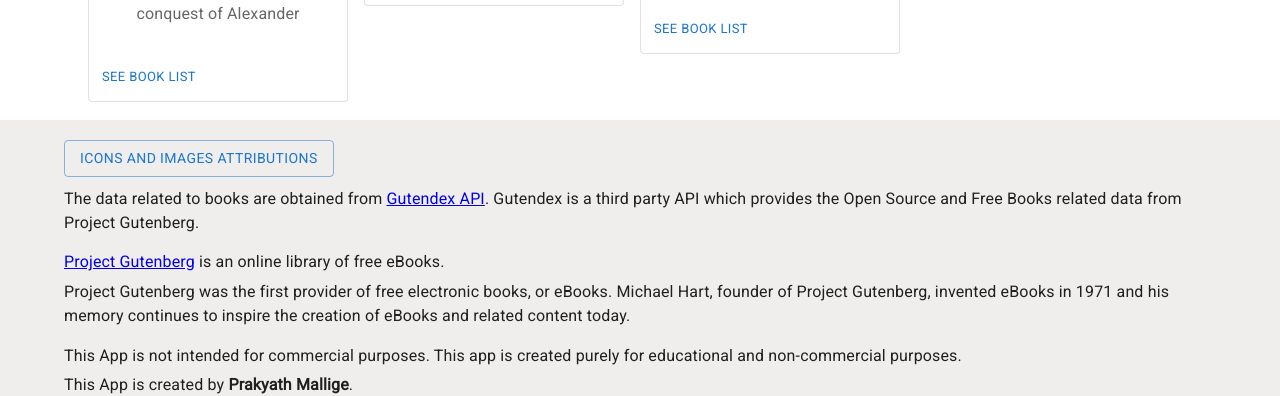
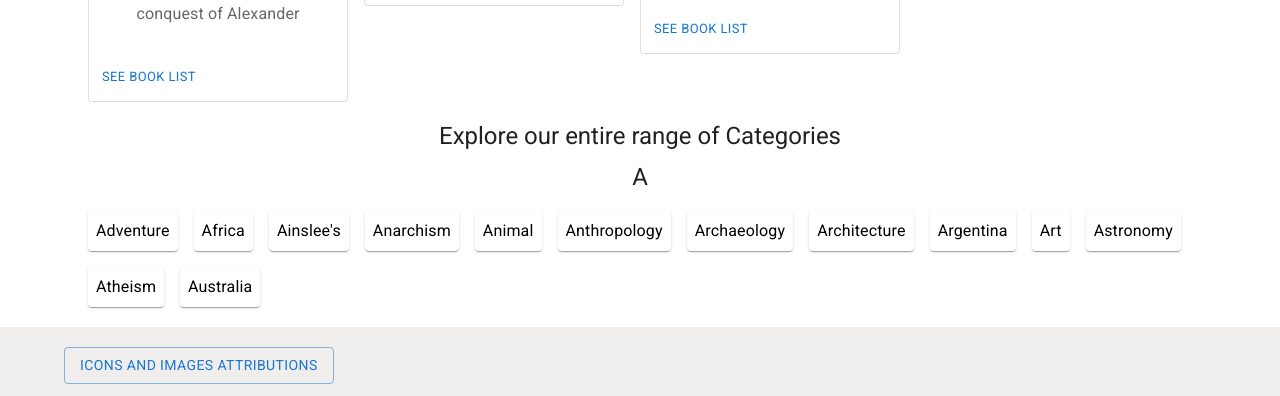
Before and after one commit to pmallige-dev/React-Books-Explorer, a React (Create React App) app: page / in a window 1280 px wide. Shown: the part 1440-1836 px from the top of the page. Built offline with nearby package versions, Linux system fonts and the light colour scheme; a web font is replaced by a local one.

Commit message:
Added all categories components and A List

```diff
--- /dev/null
+++ b/src/components/allCategoriesListButton/AllCategoriesListButton.component.jsx
@@ -0,0 +1,16 @@
+import { Card, Container } from "@mui/material";
+import { Fragment } from "react";
+import { allCategoriesList } from "../../data/allCategories";
+import AllCategoryButtonGroup from "../allCategoryButtonGroup/AllCategoryButtonGroup.component";
+
+const AllCategoriesListComponent = () => {
+    const { aList } = allCategoriesList;
+
+    return (
+        <div style={{paddingBottom: '20px'}}>
+            <AllCategoryButtonGroup Alphabet="A" alphabetListArray={aList} />
+        </div>
+    )
+}
+
+export default AllCategoriesListComponent;
--- /dev/null
+++ b/src/components/allCategoryButtonGroup/AllCategoryButtonGroup.component.jsx
@@ -0,0 +1,28 @@
+import { Card, CardContent, Container, Typography, Stack, Grid } from "@mui/material";
+import { Fragment } from "react";
+import AllCategoryButtons from "../allCategoryButtons/AllCategoryButtons.component";
+import Masonry from "@mui/lab/Masonry";
+
+const AllCategoryButtonGroup = ({ Alphabet, alphabetListArray }) => {
+    return (
+        <Fragment>
+            <Typography
+                variant="h5"
+                align="center"
+                style={{ paddingBottom: '10px' }}
+                gutterBottom
+            >
+                {Alphabet}
+            </Typography>
+            <Grid container spacing={2}>
+                {
+                    alphabetListArray.map(({ title, route }) => (
+                        <AllCategoryButtons key={title} title={title} route={route} />
+                    ))
+                }
+            </Grid>
+        </Fragment>
+    )
+}
+
+export default AllCategoryButtonGroup;
--- /dev/null
+++ b/src/components/allCategoryButtons/AllCategoryButtons.component.jsx
@@ -0,0 +1,45 @@
+import { Fragment } from "react"
+import { useNavigate } from "react-router";
+import { Container, Grid, Typography, Paper, Button, Link } from "@mui/material";
+import { styled } from '@mui/material/styles';
+import { useContext } from "react";
+import { BooksContext } from "../../context/books.context";
+
+const AllCategoryButtons = ({ title, route }) => {
+
+    const navigate = useNavigate();
+    const { onCategorySelected } = useContext(BooksContext);
+
+    const Item = styled(Paper)(({ theme }) => ({
+        backgroundColor: theme.palette.mode === 'dark' ? '#1A2027' : '#fff',
+        ...theme.typography.body2,
+        padding: theme.spacing(1),
+        textAlign: 'center',
+    }));
+
+    const onClickHandler = () => {
+        navigate(route);
+        onCategorySelected(title);
+    }
+
+    return (
+        <Fragment>
+            <Grid item>
+                <Item onClick={onClickHandler}>
+                    <Typography
+                        component={Link}
+                        underline="none"
+                        style={{
+                            cursor: 'pointer',
+                            color: 'black'
+                        }}
+                    >
+                        {title}
+                    </Typography>
+                </Item>
+            </Grid>
+        </Fragment>
+    )
+}
+
+export default AllCategoryButtons;
--- /dev/null
+++ b/src/data/allCategories.js
@@ -0,0 +1,67 @@
+
+export const allCategoriesList = {
+    aList : [
+        {
+            "title": "Adventure",
+            "route": "genre/Adventure",
+        },
+        {
+            "title": "Africa",
+            "route": "genre/Africa",
+        },
+        {
+            "title": "Ainslee's",
+            "route": "genre/Ainslee's",
+        },
+        {
+            "title": "Anarchism",
+            "route": "genre/Anarchism",
+        },
+        {
+            "title": "Animal",
+            "route": "genre/Animal",
+        },
+        {
+            "title": "Anthropology",
+            "route": "genre/Anthropology",
+        },
+        {
+            "title": "Archaeology",
+            "route": "genre/Archaeology",
+        },
+        {
+            "title": "Architecture",
+            "route": "genre/Architecture",
+        },
+        {
+            "title": "Argentina",
+            "route": "genre/Argentina",
+        },
+        {
+            "title": "Art",
+            "route": "genre/Art",
+        },
+        {
+            "title": "Astronomy",
+            "route": "genre/Astronomy",
+        },
+        {
+            "title": "Atheism",
+            "route": "genre/Atheism",
+        },
+        {
+            "title": "Australia",
+            "route": "genre/Australia",
+        },
+    ],
+    bList : [
+        {
+            "title": "",
+            "route": "genre/",
+        },
+        {
+            "title": "",
+            "route": "genre/",
+        },
+    ]
+}
--- a/src/routes/home/home.component.jsx
+++ b/src/routes/home/home.component.jsx
@@ -12,6 +12,7 @@
 import ButtonComponent from "../../components/button/button.component";
 import LoadingBackdrop from "../../components/loadingBackDrop/LoadingBackDrop.component";
 import SearchNotFound from "../../components/searchNotFound/SearchNotFound.component";
+import AllCategoriesListComponent from "../../components/allCategoriesListButton/AllCategoriesListButton.component";
 
 const Home = () => {
 
@@ -61,6 +62,8 @@
                     ))
                 }
             </Masonry>
+            <Typography variant="h5" align="center" gutterBottom>Explore our entire range of Categories</Typography>
+            <AllCategoriesListComponent />
         </Container>
     )
 }
```
